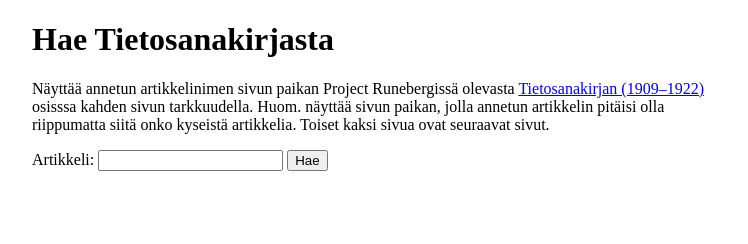
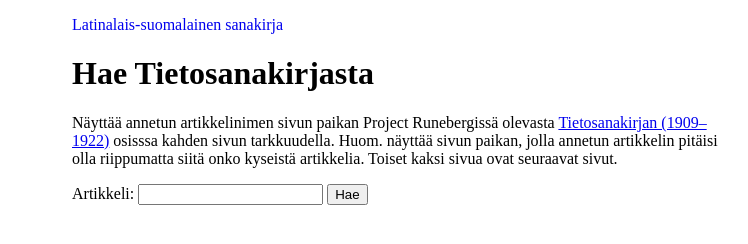
Before and after one commit to akupar/tietohaku, a plain HTML site: page index.html in a window 1280 px wide. Shown: the whole page, without its empty margins (258-1006 px from the left). Drawn offline with nearby package versions, Linux system fonts and the light colour scheme.

Commit message:
Lisätty menu

```diff
--- a/index.css
+++ b/index.css
@@ -7,3 +7,15 @@
 ul li ul li:first-child {
     font-weight: bold;
 }
+
+ul.menu li {
+    display: inline-block;
+}
+
+ul.menu li a {
+    text-decoration: none;
+}
+
+#tulos {
+    display: none;
+}
--- a/index.html
+++ b/index.html
@@ -6,6 +6,9 @@
     <link rel="stylesheet" href="index.css">
 </head>
 <body>
+  <ul class="menu">
+    <li><a href="lafi1974/index.html">Latinalais-suomalainen sanakirja</a></li>
+  </u>
   <h1>Hae Tietosanakirjasta</h1>
 
   <p>
```
